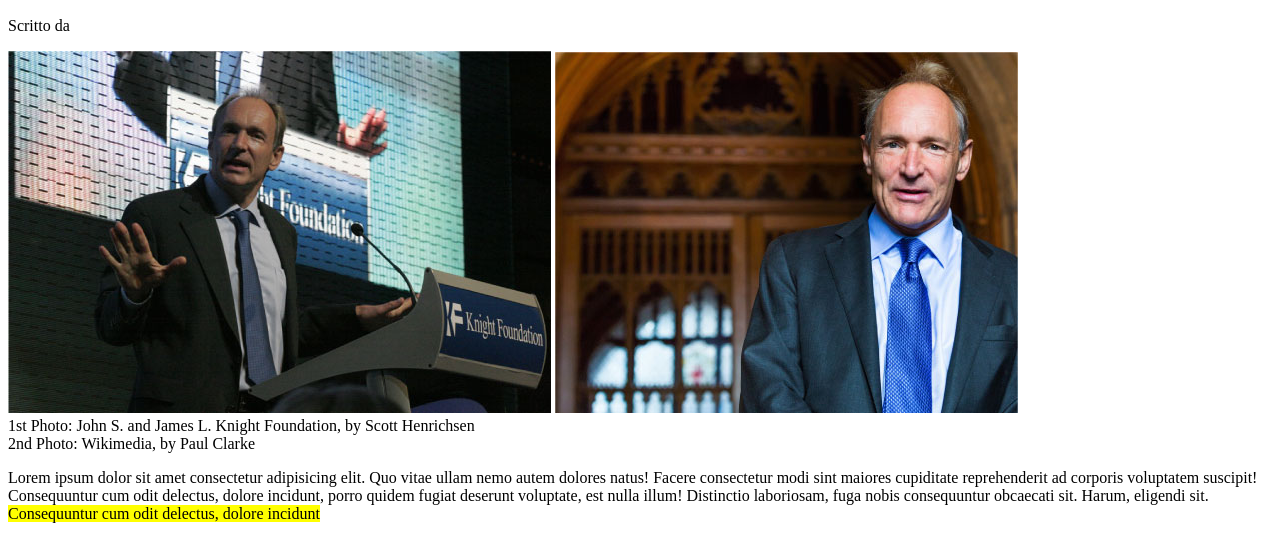
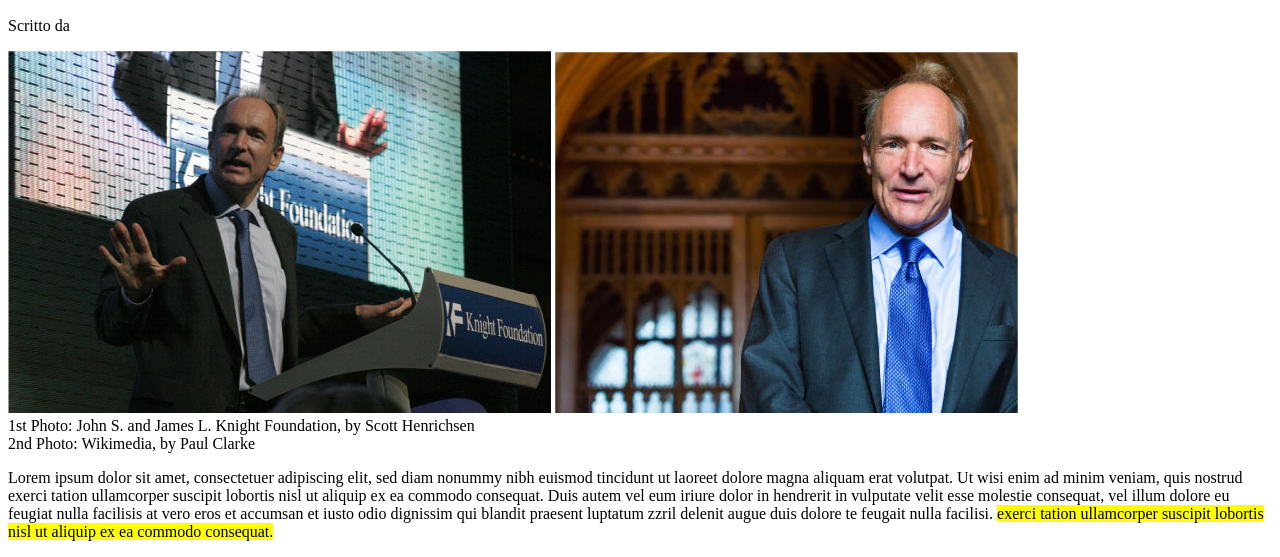
Before and after one commit to Emmanuele-Iannucci/html-css-booleaner, a plain HTML site: page index.html in a window 1280 px wide. Shown: the part 410-967 px from the top of the page. Drawn offline with Linux system fonts and the light colour scheme.

Commit message:
fixed_text

```diff
--- a/index.html
+++ b/index.html
@@ -33,8 +33,9 @@
     </section>
     <article style="width: 50%;"></article>
     <p>
-        Lorem ipsum dolor sit amet consectetur adipisicing elit. Quo vitae ullam nemo autem dolores natus! Facere consectetur modi sint maiores cupiditate reprehenderit ad corporis voluptatem suscipit! Consequuntur cum odit delectus, dolore incidunt, porro quidem fugiat deserunt voluptate, est nulla illum! Distinctio laboriosam, fuga nobis consequuntur obcaecati sit. Harum, eligendi sit.
-       <mark> Consequuntur cum odit delectus, dolore incidunt </mark>
+        Lorem ipsum dolor sit amet, consectetuer adipiscing elit, sed diam nonummy nibh euismod tincidunt ut laoreet dolore magna aliquam erat volutpat. Ut wisi enim ad minim veniam, quis nostrud exerci tation ullamcorper suscipit lobortis nisl ut aliquip ex ea commodo consequat. Duis autem vel eum iriure dolor in hendrerit in vulputate velit esse molestie consequat, vel illum dolore eu feugiat nulla facilisis at vero eros et accumsan et iusto odio dignissim qui blandit praesent luptatum zzril delenit augue duis dolore te feugait nulla facilisi.
+
+       <mark> exerci tation ullamcorper suscipit lobortis nisl ut aliquip ex ea commodo consequat. </mark>
     </p>
     </main>
     <footer></footer>
```
